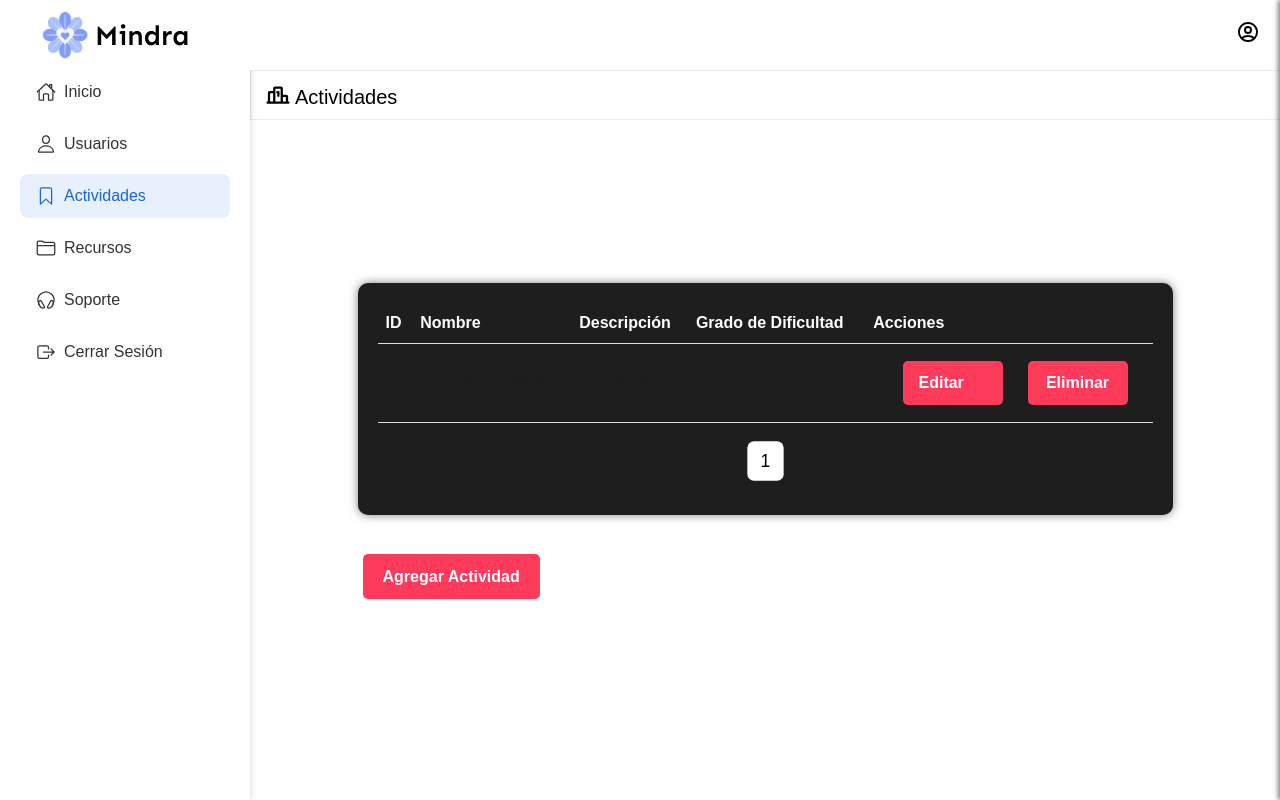
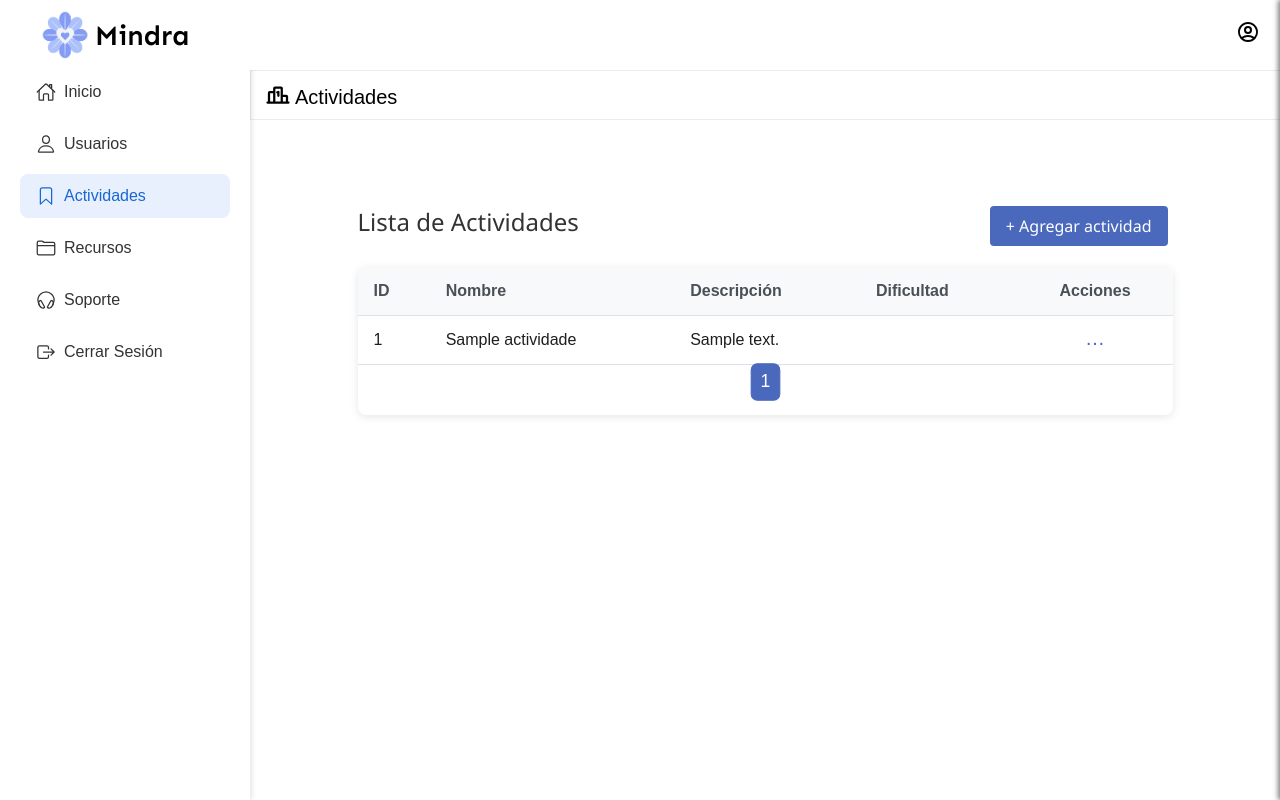
Before and after one commit to luisleon7677/-StressMonit_Project, a Flask app: page /actividades in a window 1280 px wide. Run offline with Flask 3, Linux system fonts and the light colour scheme; the visitor is signed in with stand-in values (Sample User, id 1); a database or web service that is not in the repository returns one stand-in record (values such as "Sample title"); some libraries are stand-ins or nearby versions.

Commit message:
Cambios Actividades - Usuarios

```diff
--- a/static/actividades.css
+++ b/static/actividades.css
@@ -1,230 +1,257 @@
-/* ---------------------------------------- */
-/* estilos para la vista de Actividades     */
-/* ---------------------------------------- */
-
 /* Contenedor general */
 .actividades-container {
   width: 90%;
   max-width: 1000px;
-    margin: 20px auto;
-    padding: 20px;
+  margin: 2rem auto;
 }
 
-/* Título principal */
+/* Cabecera con título + botón */
+.titulo-principal {
+  display: flex;
+  justify-content: space-between;
+  align-items: center;
+  margin-bottom: 1rem;
+}
 .titulo-principal h1 {
-    color: white;
-    font-size: 28px;
-    text-align: center;
-    margin-bottom: 30px;
+  color: #333;
+  font-size: 1.5rem;
+}
+.btn-agregar {
+  background-color: #4A69BD;
+  color: #fff;
+  padding: 0.5rem 1rem;
+  border-radius: 0.25rem;
+  text-decoration: none;
+  transition: background-color 0.2s;
+}
+.btn-agregar:hover {
+  background-color: #3B4F8A;
 }
 
-/* Tabla de actividades */
+/* Card/Table blanca */
 .tabla-container {
-    background-color: #1E1E1E;
-    padding: 20px;
-    border-radius: 10px;
-    box-shadow: 0 0 10px rgba(0, 0, 0, 0.5);
-    margin-bottom: 30px;
-    overflow-x: auto;
+  background: #fff;
+  border-radius: 0.5rem;
+  box-shadow: 0 2px 8px rgba(0,0,0,0.1);
+  overflow: hidden;
+}
+.styled-table {
+  width: 100%;
+  border-collapse: collapse;
+  color: #333;
+}
+.styled-table th,
+.styled-table td {
+  padding: 0.75rem 1rem;
+  border-bottom: 1px solid #dee2e6;
+}
+.styled-table th {
+  background: #f8f9fa;
+  color: #495057;
+  font-weight: 600;
+}
+.styled-table tr:hover {
+  background: #f1f3f5;
 }
 
-/* ─── Estilos para columna “Acciones” ───────────────────────── */
-.styled-table th:last-child,
-.styled-table td.acciones-cell {
-  /* Aseguramos espacio mínimo para dos botones side-by-side */
-  min-width: 240px;
+/* ─── Botón “…” plano ─── */
+.actions-toggle {
+  background: none !important;
+  border: none !important;
+  color: #4A69BD;       /* mismo azul que los botones */
+  font-size: 1.25rem;   /* tamaño de los puntos */
+  line-height: 1;
+  padding: 0 0.5rem;
+  cursor: pointer;
 }
 
-.styled-table td.acciones-cell {
-  display: flex;
-  justify-content: flex-end;
-  align-items: center;
-  gap: 10px;        /* separación entre botones */
-  flex-wrap: nowrap; /* ¡impide que se muevan a 2da línea! */
-  padding: 12px 15px;
+/* Quita el caret que añade Bootstrap */
+.acciones-dropdown .dropdown-toggle::after {
+  display: none;
 }
 
-/* Unificamos ambos botones con mismo estilo */
-.styled-table td.acciones-cell .btn-editar,
-.styled-table td.acciones-cell .btn-eliminar {
-  flex: 0 1 auto;
-  min-width: 100px;
-  padding: 10px 16px;
-  font-family: inherit;
-  font-size: 16px;
-  font-weight: 600;
-  border-radius: 5px;
-  color: white;
-  background-color: #FF3B5C;
-  border: none;
-  transition: background-color 0.3s;
+/* Menú desplegable limpio */
+.acciones-dropdown .dropdown-menu {
+  min-width: 6rem;
+  border-radius: 0.25rem;
+  box-shadow: 0 0.5rem 1rem rgba(0,0,0,0.1);
 }
-.styled-table td.acciones-cell .btn-editar:hover,
-.styled-table td.acciones-cell .btn-eliminar:hover {
-  background-color: #E60040;
+
+.acciones-dropdown .dropdown-item {
+  padding: 0.5rem 1rem;
+  color: #333;
+}
+.acciones-dropdown .dropdown-item:hover {
+  background-color: #f1f3f5;
+}
+
+/* “Eliminar” en rojo plano */
+.acciones-dropdown .dropdown-item.text-danger {
+  color: #E74C3C;
+}
+.acciones-dropdown .dropdown-item.text-danger:hover {
+  background-color: rgba(231,76,60,0.1);
 }
 
 
 
-/* Botones de acción en la tabla */
-.btn-editar {
-    background-color: #4A90E2;
-    color: white;
-    padding: 8px 28px;
-    border-radius: 5px;
-    text-decoration: none;
-    margin-right: 5px;
-    transition: background-color 0.3s;
+/* Menú desplegable */
+.acciones-dropdown .dropdown-menu {
+  min-width: 8rem;
 }
-.btn-editar:hover {
-    background-color: #357ABD;
+.acciones-dropdown .dropdown-item i {
+  font-size: 1rem;
+  margin-right: 0.5rem;
 }
 
-.btn-eliminar {
-    background-color: #FF3B5C;
-    color: white;
-    padding: 8px 12px;
-    border-radius: 5px;
-    text-decoration: none;
-    transition: background-color 0.3s;
-    width: 90px;
+/* “Eliminar” en rojo suave */
+.acciones-dropdown .delete-item {
+  color: #4A69BD;
+  background: none;
+  border: none;
+  width: 100%;
+  text-align: left;
+  padding: 0.25rem 1rem;
+  cursor: pointer;
 }
-.btn-eliminar:hover {
-    background-color: #E60040;
+.acciones-dropdown .delete-item:hover {
+  background: rgba(231,76,60,0.1);
 }
 
-/* Separador */
-.separador {
-    height: 1px;
-    background-color: #444;
-    margin: 30px 0;
-    width: 100%;
+/* Espacio para columna Acciones */
+.acciones-cell {
+  min-width: 120px;
+}
+
+/* Paginación Mindra */
+.page-link-custom {
+  color: #495057;
+  background: #fff;
+  border: 1px solid #dee2e6;
+  margin: 0 0.25rem;
+  padding: 0.25rem 0.5rem;
+}
+.page-link-custom:hover {
+  background: #e9ecef;
+}
+.page-item.active .page-link-custom {
+  background: #4A69BD;
+  color: #fff;
+  border-color: #4A69BD;
+}
+
+/* Utilidades */
+.text-center {
+  text-align: center !important;
 }
 
 
-
-.btn-agregar {
-    flex: 1;
-    background-color: #FF3B5C;
-    color: white;
-    padding: 14px 20px;
+/* 3) Columna de Acciones: solo “…” azul, sin cuadro ni caret */
+.acciones-cell {
+  text-align: center;
+}
+.acciones-dropdown .actions-toggle {
+  background: none;
   border: none;
-    border-radius: 5px;
+  color: #4A69BD;
+  font-size: 1.25rem;
+  line-height: 1;
+  padding: 0 .5rem;
   cursor: pointer;
-    font-size: 16px;
-    font-weight: bold;
-    text-align: center;
-    text-decoration: none;
-    transition: background-color 0.3s;
-}
-.btn-agregar:hover {
-    background-color: #E60040;
 }
 
-.btn-eliminar /* botón “Cancelar” en formulario */ {
-    flex: 1;
-    background-color: #4A90E2;
-    color: white;
-    padding: 14px 20px;
+/* ─── Toggle de acciones “…” sin fondo ─── */
+.actions-toggle {
+  background: none;
   border: none;
-    border-radius: 5px;
+  color: #4A69BD;         /* mismo azul que los botones principales */
+  font-size: 1.25rem;     /* tamaño de los puntos */
+  line-height: 1;
+  padding: 0;             /* sin relleno extra */
   cursor: pointer;
-    font-size: 16px;
-    font-weight: bold;
-    text-align: center;
-    text-decoration: none;
-    transition: background-color 0.3s;
 }
-.btn-eliminar:hover {
-    background-color: #357ABD;
+.actions-toggle:focus {
+  outline: none;
+  box-shadow: none;
 }
 
-#mensaje-error {
-    color: #E60040;
-    margin-top: 10px;
+/* ─── Contenedor dropdown idéntico a Usuarios ─── */
+.acciones-dropdown .dropdown-menu {
+  min-width: 6rem;        /* ajusta si quieres más o menos ancho */
 }
 
-/*botnoes de la paginacion de las tablas*/
- /* Estilos personalizados opcionales */
- .page-link-custom {   /* Boton desactivado */
-    color: black;
-    background-color: #ffffff;
-    border: 1px solid #dee2e6;
-    border: #f04158;
+/* ─── Ítems del menú ─── */
+.acciones-dropdown .dropdown-item {
+  padding: 0.5rem 1rem;
+  color: #333;            /* texto oscuro */
+  display: flex;
+  align-items: center;
+  background: none;
 }
-
-  .page-link-custom:hover {
-    background-color: rgba(240, 65, 88, 0.90);
-    color:#1E1E1E
-  }
-
-  .active .page-link-custom {
-    background-color: white; /* Boton activo */
-    color: black;
-    border-color: black;
-    transform: scale(1.10);
-    transition: transform 0.2s ease;
-  }
-  .nav-pagination{
-    margin-top: 20px;
-  }
-
-  /* 1) Alineamos el botón “Agregar” a la izquierda */
-.actividades-container .botones-container {
-  text-align: left;
-  margin-top: 20px;   /* separa de la tabla */
-}
-
-/* 2) Unificamos tamaño y espaciado de los botones de acción */
-.actividades-container .btn-editar,
-.actividades-container .btn-eliminar {
-  display: inline-block;
-  min-width: 100px;       /* mismo ancho mínimo */
-  padding: 10px 16px;     /* mismo padding */
-  margin-right: 10px;     /* separación entre ellos */
-  font-size: 16px;
-  border-radius: 5px;
-  transition: background-color 0.3s;
-}
-
-/* 3) Quitamos cualquier width fija previa en btn-eliminar */
-.actividades-container .btn-eliminar {
-  width: auto !important;
-}
-
-/* 4) Colores e hover (puedes dejarlos iguales a los que ya tienes) */
-.actividades-container .btn-editar {
-  background-color: #FF3B5C;
-  color: white;
-}
-.actividades-container .btn-editar:hover {
-  background-color: #FF3B5C;
-}
-
-.actividades-container .btn-eliminar {
-  background-color: #FF3B5C;
-  color: white;
-}
-.actividades-container .btn-eliminar:hover {
-  background-color: #E60040;
-}
-
-/* ─── Unificar tipografía en todos los botones ─── */
-.actividades-container .btn-editar,
-.actividades-container .btn-eliminar,
-.actividades-container .btn-agregar {
-  /* Usa la misma familia y estilo que el resto de tu UI */
-  font-family: inherit;      /* heredará la del <body> */
-  font-weight: 600;          /* mismo peso para todos */
-  font-size: 16px;           /* mismo tamaño */
-  text-transform: none;      /* sin forzar mayúsculas o minúsculas */
-  letter-spacing: normal;    /* espaciado de letra uniforme */
+.acciones-dropdown .dropdown-item:hover {
+  background-color: #f1f3f5;  /* hover suave */
 }
 
 
-/* Responsive */
-@media (max-width: 768px) {
-    .botones-container {
-        flex-direction: column;
+/* ─── Formulario “Crear nueva actividad” ───────────────────────── */
+
+/* Tarjeta blanca alrededor del formulario */
+.formulario-container {
+  background: #fff;
+  padding: 1.5rem;
+  border-radius: 0.5rem;
+  box-shadow: 0 2px 8px rgba(0, 0, 0, 0.1);
+  margin-bottom: 2rem;
 }
+
+/* Cada campo (label + input/textarea/select) */
+.formulario-container .form-group {
+  margin-bottom: 1.25rem;
 }
+.formulario-container .form-group label {
+  display: block;
+  font-weight: 600;
+  margin-bottom: 0.5rem;
+}
+.formulario-container .form-group input,
+.formulario-container .form-group textarea,
+.formulario-container .form-group select {
+  width: 100%;
+  padding: 0.75rem 1rem;
+  border: 1px solid #ccc;
+  border-radius: 0.25rem;
+  font-size: 1rem;
+  color: #495057;
+}
+
+/* Mensaje de error debajo del select */
+#mensaje-error {
+  display: block;
+  color: #4A69BD;
+  margin-top: 0.25rem;
+  margin-bottom: 1rem;
+  font-size: 0.9rem;
+}
+
+/* Alineación y espaciado de los botones */
+.formulario-container .botones-container {
+  display: flex;
+  align-items: center;
+  gap: 1rem;
+  margin-top: 1.5rem;
+}
+.formulario-container .btn-agregar {
+  flex: 1; /* botón azul ocupa todo el espacio posible */
+  text-align: center;
+}
+.formulario-container .btn-eliminar {
+  background: none;
+  border: none;
+  color: #495057;
+  font-weight: 600;
+  text-decoration: none;
+  padding: 0.5rem 1rem;
+}
+.formulario-container .btn-eliminar:hover {
+  text-decoration: underline;
+}
--- a/static/styles.css
+++ b/static/styles.css
@@ -82,7 +82,7 @@ form input {
 form button {
     width: 100%;
     padding: 10px;
-    background-color: #ff4c4c;
+    background-color: #4A69BD;
     color: #fff;
     border: none;
     border-radius: 5px;
--- a/static/usuarios.css
+++ b/static/usuarios.css
@@ -5,7 +5,7 @@
   margin: 2rem auto;
 }
 
-/* Título con botón “Crear usuario” */
+/* Cabecera con título + botón */
 .titulo-principal {
   display: flex;
   justify-content: space-between;
@@ -28,33 +28,32 @@
   background-color: #3B4F8A;
 }
 
-/* Card/Table */
+/* Card/Table blanca */
 .tabla-container {
   background: #fff;
   border-radius: 0.5rem;
   box-shadow: 0 2px 8px rgba(0,0,0,0.1);
   overflow: hidden;
 }
-
-/* Tabla */
 .styled-table {
-  width:100%;
-  border-collapse:collapse;
-  color:#333;
+  width: 100%;
+  border-collapse: collapse;
+  color: #333;
 }
 .styled-table th,
 .styled-table td {
-  padding:0.75rem 1rem;
-  border-bottom:1px solid #dee2e6;
+  padding: 0.75rem 1rem;
+  border-bottom: 1px solid #dee2e6;
 }
 .styled-table th {
-  background:#f8f9fa;
-  color:#495057;
-  font-weight:600;
+  background: #f8f9fa;
+  color: #495057;
+  font-weight: 600;
 }
 .styled-table tr:hover {
-  background:#f1f3f5;
+  background: #f1f3f5;
 }
+
 
 /* “v” en círculo azul */
 .btn-detalles-circle {
@@ -72,46 +71,45 @@
 }
 
 /* Botón de acciones: solo “…” sin marco visible */
+/* ─── Botón “…” plano ─── */
 .actions-toggle {
-  background:none;
-  border:none;
-  color:#fff;
-  font-size:1.25rem;
-  line-height:1;
-  padding:0 0.5rem;
-  cursor:pointer;
-}
-.actions-toggle:focus {
-  box-shadow:none;
+  background: none;
+  border: none;
+  color: #4A69BD;       /* azul de todos los botones */
+  font-size: 1.5rem;    /* ajusta tamaño de puntos */
+  padding: 0;
+  line-height: 1;
+  cursor: pointer;
 }
 
-/* Dropdown container */
+/* Elimina el caret que Bootstrap añade */
+.acciones-dropdown .dropdown-toggle::after {
+  display: none;
+}
+
+/* Ajustes del menú desplegable */
 .acciones-dropdown .dropdown-menu {
-  min-width: 8rem;
+  min-width: 6rem;
+  border-radius: 0.25rem;
+  box-shadow: 0 0.5rem 1rem rgba(0,0,0,0.1);
 }
+
 .acciones-dropdown .dropdown-item {
-  display:flex;
-  align-items:center;
+  padding: 0.5rem 1rem;
   color: #333;
 }
-.acciones-dropdown .dropdown-item i {
-  font-size:1rem;
-  margin-right:0.5rem;
+.acciones-dropdown .dropdown-item:hover {
+  background-color: #f1f3f5;
 }
 
-/* “Eliminar” como texto rojo */
-.acciones-dropdown .delete-item {
-  color:#4A69BD;
-  background:none;
-  border:none;
-  width:100%;
-  text-align:left;
-  padding:0.25rem 1rem;
-  cursor:pointer;
+/* “Eliminar” sólo texto rojo */
+.acciones-dropdown .dropdown-item.text-danger {
+  color: #E74C3C;
 }
-.acciones-dropdown .delete-item:hover {
-  background:rgba(231,76,60,0.1);
+.acciones-dropdown .dropdown-item.text-danger:hover {
+  background-color: rgba(231,76,60,0.1);
 }
+
 
 /* Paginación */
 .page-link-custom {
@@ -196,7 +194,7 @@
 }
 
 #mensaje-error {
-  color: #E74C3C;
+  color: #4A69BD;
   font-size: 0.9rem;
   margin-top: -0.5rem;
 }
--- a/templates/actividades.html
+++ b/templates/actividades.html
@@ -6,6 +6,7 @@
 <div class="actividades-container">
   <div class="titulo-principal">
     <h1>Lista de Actividades</h1>
+    <a href="{{ url_for('crear_actividad_route') }}" class="btn-agregar">+ Agregar actividad</a>
   </div>
 
   <div class="tabla-container">
@@ -15,8 +16,8 @@
           <th>ID</th>
           <th>Nombre</th>
           <th>Descripción</th>
-          <th>Grado de Dificultad</th>
-          <th>Acciones</th>
+          <th>Dificultad</th>
+          <th class="text-center">Acciones</th>
         </tr>
       </thead>
       <tbody id="tablaBody">
@@ -32,34 +33,44 @@
               {% elif actividad[3] == 3.0 %}Alto
               {% endif %}
             </td>
-            <td class="acciones-cell">
-              <a href="{{ url_for('editar_actividad', id=actividad[0]) }}"
-                  class="btn-editar">Editar</a>
+            <td class="text-center">
+  <div class="dropdown acciones-dropdown">
+    <button class="actions-toggle dropdown-toggle"
+            type="button"
+            id="dropdownMenu{{ loop.index }}"
+            data-bs-toggle="dropdown"
+            aria-expanded="false">
+      &hellip;
+    </button>
+                <ul class="dropdown-menu dropdown-menu-end" aria-labelledby="dropdownMenu{{ loop.index }}">
+                  <li>
+                    <a class="dropdown-item" href="{{ url_for('editar_actividad', id=actividad[0]) }}">
+                      Editar
+                    </a>
+                  </li>
+                  <li>
                     <form action="{{ url_for('eliminar_actividad', id=actividad[0]) }}"
-                    method="POST" style="display:inline;">
-                <button type="submit"
-                        class="btn-eliminar"
-                        onclick="return confirm('¿Eliminar esta actividad?')">
+                          method="POST"
+                          onsubmit="return confirm('¿Eliminar esta actividad?');">
+                      <button type="submit" class="dropdown-item text-danger">
                         Eliminar
                       </button>
                     </form>
+                  </li>
+                </ul>
+              </div>
             </td>
           </tr>
           {% endfor %}
         {% else %}
-          <tr><td colspan="5">No hay actividades registradas</td></tr>
+          <tr><td colspan="5" class="text-center py-4">No hay actividades registradas</td></tr>
         {% endif %}
       </tbody>
     </table>
-    <!--Navegacion en paginacion-->
+
     <nav class="nav-pagination">
       <ul class="pagination justify-content-center" id="paginacionTabla"></ul>
     </nav>
-  </div>
-
-  <!-- BOTÓN AGREGAR: redirige correctamente a crear_actividad_route -->
-  <div class="botones-container">
-    <a href="{{ url_for('crear_actividad_route') }}" class="btn-agregar">Agregar Actividad</a>
   </div>
 </div>
 
@@ -69,35 +80,16 @@
 
   function paginarTabla() {
     const cuerpo = document.getElementById('tablaBody');
-    const todasFilas = Array.from(cuerpo.querySelectorAll('tr'));
+    const filas = Array.from(cuerpo.querySelectorAll('tr'));
+    const totalPaginas = Math.ceil(filas.length / filasPorPagina);
 
-    // Filas principales (excluye las que tienen clase 'details-row')
-    const filasPrincipales = todasFilas.filter(fila => !fila.classList.contains('details-row'));
+    filas.forEach(f => f.style.display = 'none');
+    const inicio = (paginaActual - 1) * filasPorPagina;
+    filas.slice(inicio, inicio + filasPorPagina)
+        .forEach(f => f.style.display = '');
 
-    const totalPaginas = Math.ceil(filasPrincipales.length / filasPorPagina);
-
-    // Ocultar todas las filas
-    todasFilas.forEach(fila => fila.style.display = 'none');
-
-    // Mostrar solo las filas principales de esta página + sus detalles ocultos
-    const inicio = (paginaActual - 1) * filasPorPagina;
-    const fin = inicio + filasPorPagina;
-
-    for (let i = inicio; i < fin && i < filasPrincipales.length; i++) {
-      const filaPrincipal = filasPrincipales[i];
-      filaPrincipal.style.display = '';
-
-      // Mostrar fila de detalle correspondiente (la siguiente en el DOM)
-      const filaDetalle = filaPrincipal.nextElementSibling;
-      if (filaDetalle && filaDetalle.classList.contains('details-row')) {
-        filaDetalle.style.display = 'none'; // Oculta por defecto
-      }
-    }
-
-    // Generar la paginación
-    const paginacion = document.getElementById('paginacionTabla');
-    paginacion.innerHTML = '';
-
+    const pag = document.getElementById('paginacionTabla');
+    pag.innerHTML = '';
     for (let i = 1; i <= totalPaginas; i++) {
       const li = document.createElement('li');
       li.className = `page-item ${i === paginaActual ? 'active' : ''}`;
@@ -108,13 +100,11 @@
         paginaActual = i;
         paginarTabla();
       });
-
       li.appendChild(btn);
-      paginacion.appendChild(li);
+      pag.appendChild(li);
     }
   }
 
   document.addEventListener('DOMContentLoaded', paginarTabla);
 </script>
-
 {% endblock %}
--- a/templates/base.html
+++ b/templates/base.html
@@ -12,6 +12,8 @@
     <!-- Custom CSS -->
     <link rel="stylesheet" href="/static/styles.css">
     <link rel="stylesheet" href="/static/soporte.css">
+    <link rel="stylesheet" href="/static/usuarios.css">
+    <link rel="stylesheet" href="/static/actividades.css">
     <link rel="stylesheet" href="/static/recursos.css">
     <link rel="stylesheet" href="/static/inicio.css">
 
```
Also changed, not shown: templates/crear_actividad.html (+41 -50 lines), templates/usuarios.html (+5 -6 lines). Lines whose indentation alone changed are shown as unchanged.
